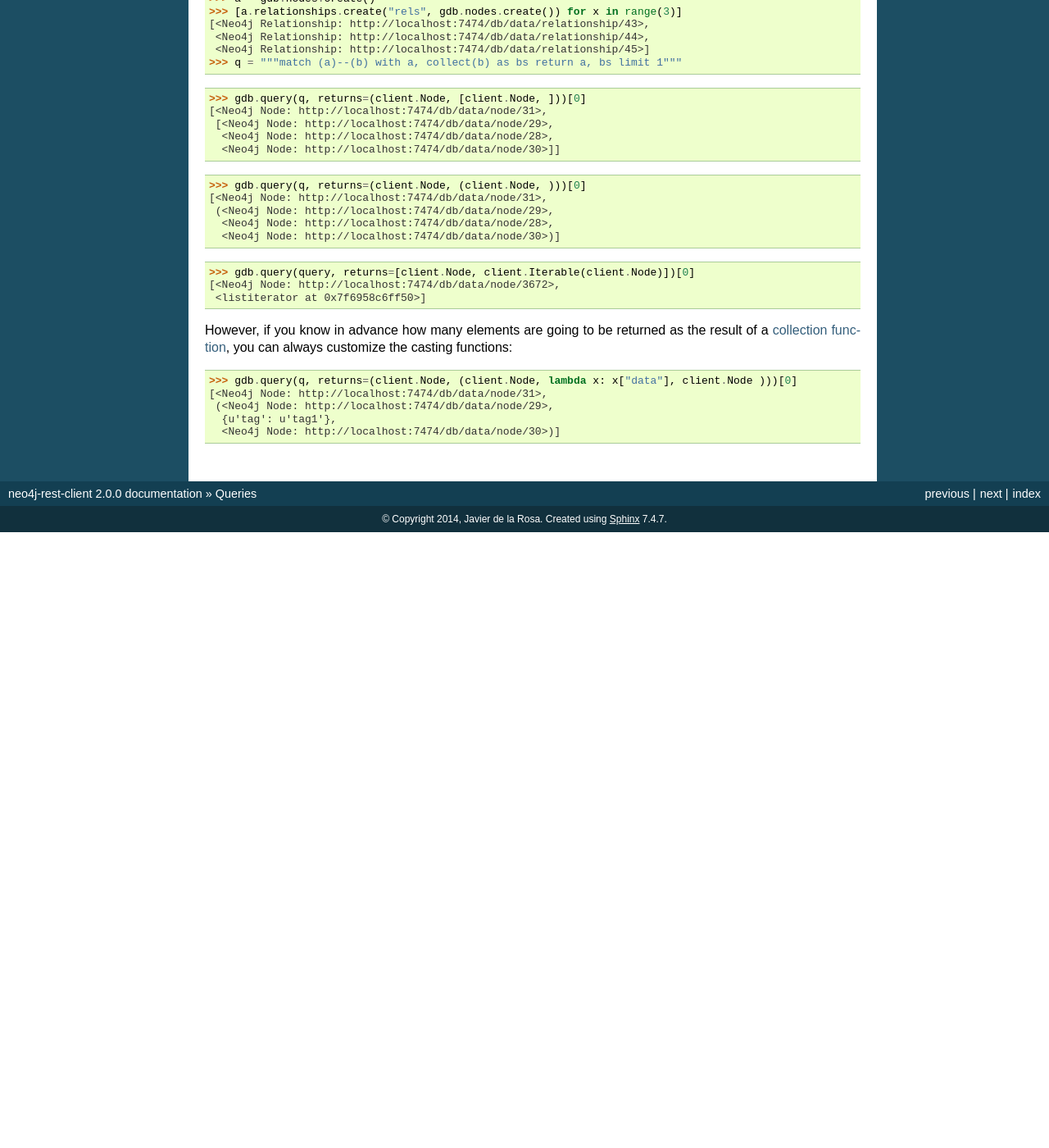
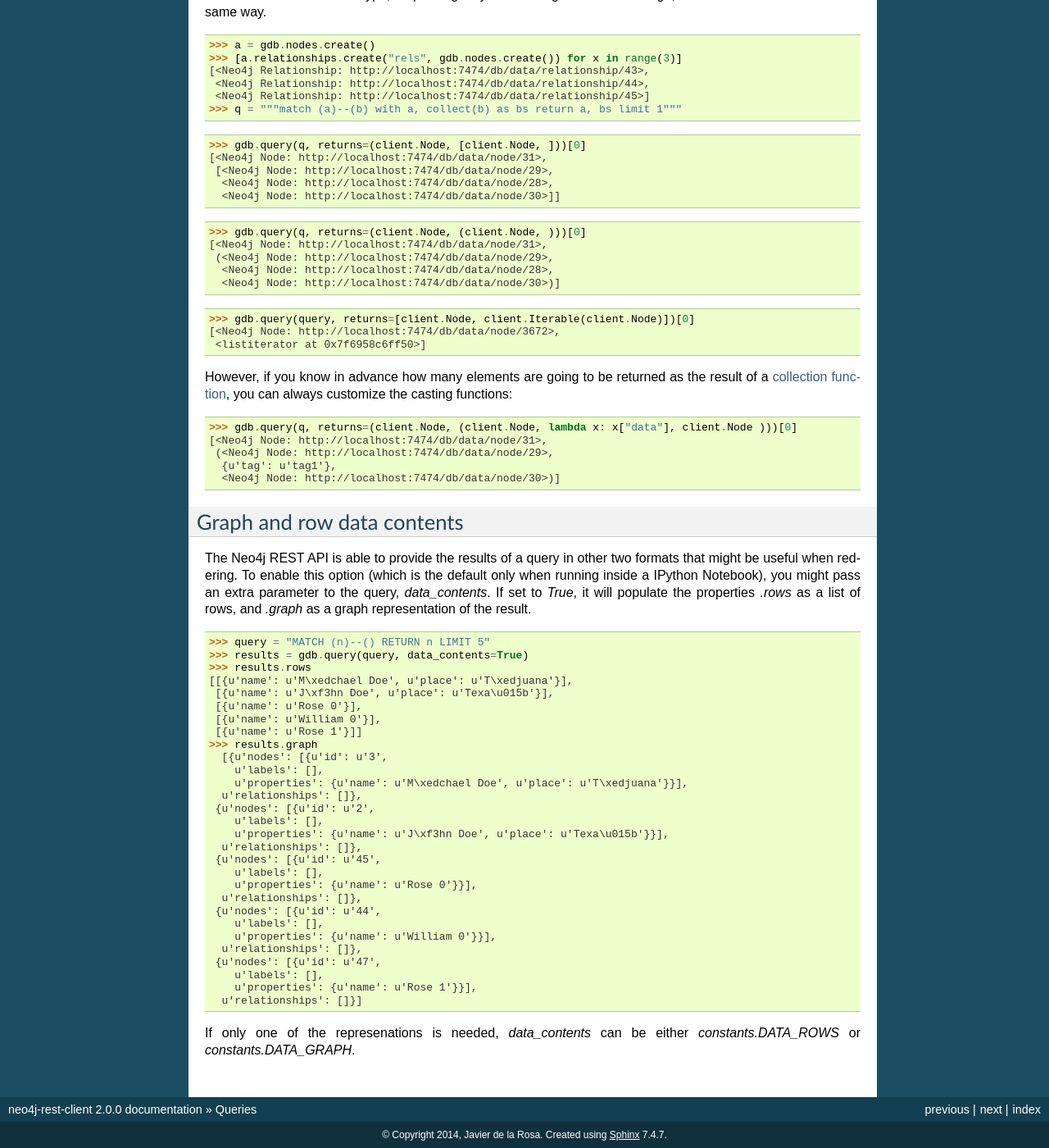
Before and after one commit to versae/neo4j-rest-client, a Sphinx documentation site: the page built from docs/queries.rst, in a window 1280 px wide and 1400 px high, scrolled down 838 px. Shown: the whole window at 82% size. Built offline with Sphinx 7.4.7, drawn with Linux system fonts in a browser that asks for light colours; before the commit the page ends 1487 px from its top, so only the background shows below that; some of the changed text lies outside the part shown.

Commit message:
Add support for resultDataContents param in the transactional Cypher endpoint

```diff
--- a/docs/queries.rst
+++ b/docs/queries.rst
@@ -73,6 +76,52 @@ the result of a `collection function`_, you can always customize the casting fun
     {u'tag': u'tag1'},
     <Neo4j Node: http://localhost:7474/db/data/node/30>)]
 
+
+Graph and row data contents
+---------------------------
+
+The Neo4j REST API is able to provide the results of a query in other two
+formats that might be useful when redering. To enable this option (which is the
+default only when running inside a IPython Notebook), you might pass an extra
+parameter to the query, `data_contents`. If set to `True`, it will populate the
+properties `.rows` as a list of rows, and `.graph` as a graph representation of
+the result.
+
+  >>> query = "MATCH (n)--() RETURN n LIMIT 5"
+  >>> results = gdb.query(query, data_contents=True)
+  >>> results.rows
+  [[{u'name': u'M\xedchael Doe', u'place': u'T\xedjuana'}],
+   [{u'name': u'J\xf3hn Doe', u'place': u'Texa\u015b'}],
+   [{u'name': u'Rose 0'}],
+   [{u'name': u'William 0'}],
+   [{u'name': u'Rose 1'}]]
+  >>> results.graph
+    [{u'nodes': [{u'id': u'3',
+      u'labels': [],
+      u'properties': {u'name': u'M\xedchael Doe', u'place': u'T\xedjuana'}}],
+    u'relationships': []},
+   {u'nodes': [{u'id': u'2',
+      u'labels': [],
+      u'properties': {u'name': u'J\xf3hn Doe', u'place': u'Texa\u015b'}}],
+    u'relationships': []},
+   {u'nodes': [{u'id': u'45',
+      u'labels': [],
+      u'properties': {u'name': u'Rose 0'}}],
+    u'relationships': []},
+   {u'nodes': [{u'id': u'44',
+      u'labels': [],
+      u'properties': {u'name': u'William 0'}}],
+    u'relationships': []},
+   {u'nodes': [{u'id': u'47',
+      u'labels': [],
+      u'properties': {u'name': u'Rose 1'}}],
+    u'relationships': []}]
+
+If only one of the represenations is needed, `data_contents` can be either
+`constants.DATA_ROWS` or `constants.DATA_GRAPH`.
+
+
+
 .. _neo4j-rest-client: http://pypi.python.org/pypi/neo4jrestclient/
 .. _`collection function`: http://docs.neo4j.org/chunked/stable/query-functions-collection.html
 .. _`collection functions`: http://docs.neo4j.org/chunked/stable/query-functions-collection.html
```
Also changed, not shown: other parts of docs/queries.rst (+3 -0 lines), 4 other files.
